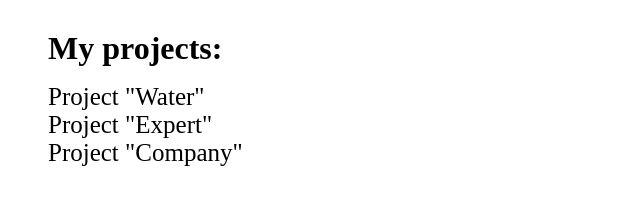
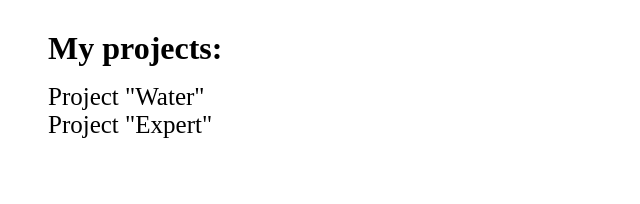
Before and after one commit to nastyapash/nastyapash.github.io, a plain HTML site: page index.html in a window 1280 px wide. Shown: the whole page, without its empty margins (0-640 px from the left). Drawn offline with Linux system fonts and the light colour scheme.

Commit message:
Update index.html

```diff
--- a/index.html
+++ b/index.html
@@ -20,5 +20,4 @@
 <ul>
 	<li><a href="water/">Project "Water"</a></li>
 	<li><a href="expert/">Project "Expert"</a></li>
-	<li><a href="company/">Project "Company"</a></li>
 </ul>
```
